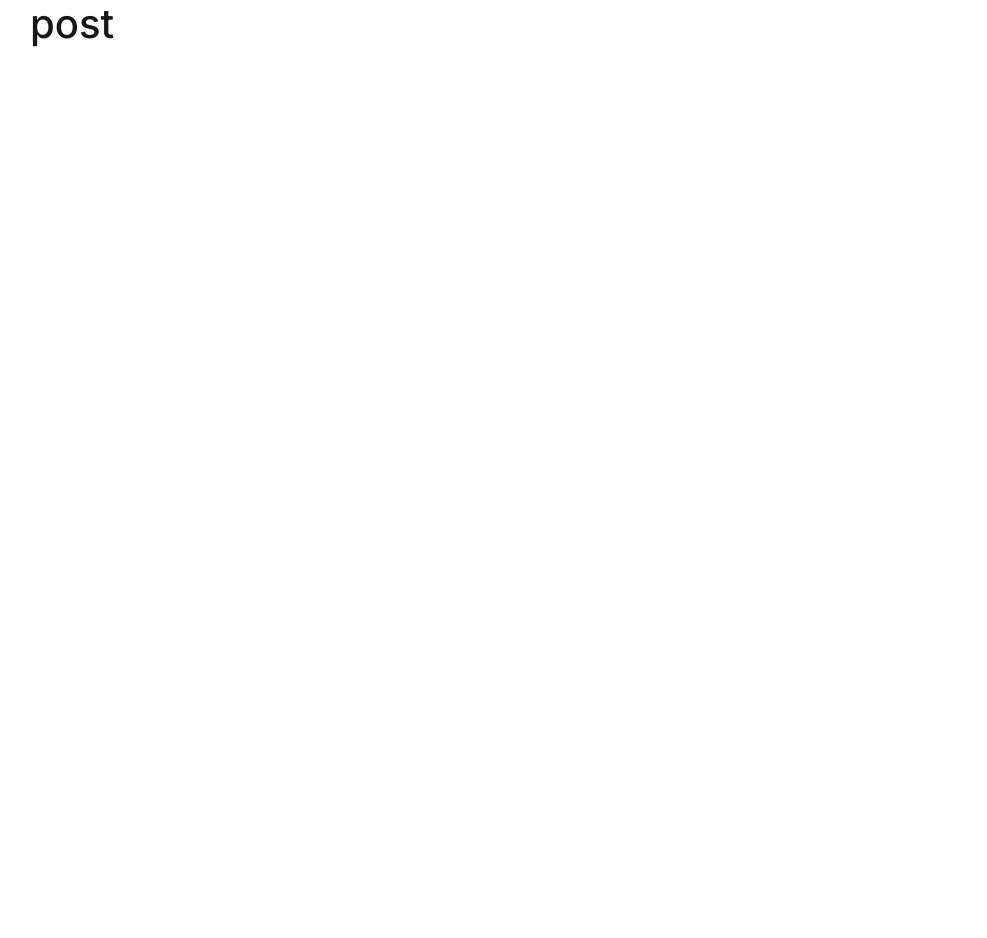
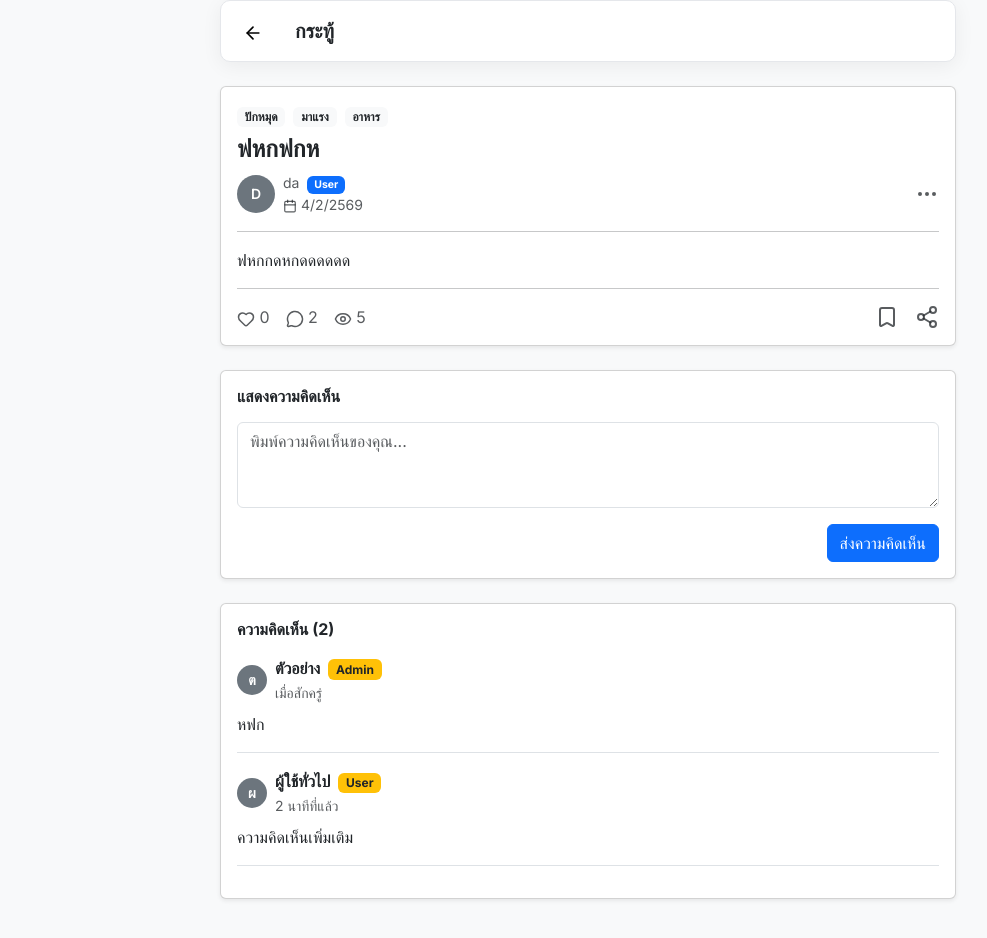
Before and after one commit to Jomzax/project-end, a Next.js app in the folder frontend/: page /post/1 in a window 1280 px wide. Shown: the whole page, without its empty margins (52-1039 px from the left). Before the commit the page ends 800 px from the top, so only its background shows below. Built offline with nearby package versions, Linux system fonts and the light colour scheme.

Commit message:
edit-page-post-detail

```diff
--- a/frontend/src/app/post/[id]/page.js
+++ b/frontend/src/app/post/[id]/page.js
@@ -1,13 +1,216 @@
-export default function PostPage() {
+'use client'
+
+import './post-detail.css'
+import { useParams, useRouter } from 'next/navigation'
+import { useState } from 'react'
+import 'bootstrap/dist/css/bootstrap.min.css'
+import {
+  Heart,
+  MessageCircle,
+  Eye,
+  Calendar,
+  Share2,
+  Bookmark,
+  MoreHorizontal,
+  ArrowLeft,
+} from 'lucide-react'
+
+export default function PostDetailPage() {
+  const { id } = useParams()
+  const router = useRouter()
+
+  // 🔹 mock data (ยังไม่ต่อ backend)
+  const post = {
+    id,
+    title: 'ฟหกฟกห',
+    content: 'ฟหกกดหกดดดดดด',
+    author: 'da',
+    role: 'User',
+    date: '4/2/2569',
+    views: 5,
+    comments: 2,
+    likes: 0,
+    categories: ['ปักหมุด', 'มาแรง', 'อาหาร'],
+  }
+
+  const [commentText, setCommentText] = useState('')
+  const [comments, setComments] = useState([
+    {
+      id: 1,
+      user: 'ตัวอย่าง',
+      role: 'Admin',
+      text: 'หฟก',
+      time: 'เมื่อสักครู่',
+    },
+    {
+      id: 2,
+      user: 'ผู้ใช้ทั่วไป',
+      role: 'User',
+      text: 'ความคิดเห็นเพิ่มเติม',
+      time: '2 นาทีที่แล้ว',
+    },
+  ])
+
+  const handleSubmit = () => {
+    if (!commentText.trim()) return
+
+    const newComment = {
+      id: Date.now(),
+      user: 'คุณ',
+      role: 'User',
+      text: commentText,
+      time: 'เมื่อสักครู่',
+    }
+
+    setComments([newComment, ...comments])
+    setCommentText('')
+  }
+
   return (
-    <>
-      <div className="container">
-        <h1>post</h1>
+    <div className="post-page-wrapper">
+      <div className="container post-container">
+        <div className="row justify-content-center">
+          <div className="col-12 col-md-10 col-lg-8">
+
+            <div className="post-content-wrapper">
+
+              {/* HEADER */}
+              <div className="post-header d-flex align-items-center mb-4">
+                <button
+                  type="button"
+                  className="back-button"
+                  onClick={() => router.back()}
+                >
+                  <ArrowLeft size={20} />
+                </button>
+                <h5 className="mb-0">กระทู้</h5>
+              </div>
+
+              {/* POST CARD */}
+              <div className="card shadow-sm mb-4">
+                <div className="card-body">
+
+                  <div className="mb-2">
+                    {post.categories.map((cat, index) => (
+                      <span key={index} className="badge bg-light text-dark me-2">
+                        {cat}
+                      </span>
+                    ))}
+                  </div>
+
+                  <h4 className="fw-bold">{post.title}</h4>
+
+                  {/* Author */}
+                  <div className="d-flex align-items-center text-muted small mb-3">
+                    <div className="avatar-circle me-2">
+                      {post.author.charAt(0).toUpperCase()}
+                    </div>
+
+                    <div>
+                      <div>
+                        {post.author}
+                        <span className="badge bg-primary ms-2">
+                          {post.role}
+                        </span>
+                      </div>
+                      <div>
+                        <Calendar size={14} className="me-1" />
+                        {post.date}
+                      </div>
+                    </div>
+
+                    <div className="ms-auto">
+                      <MoreHorizontal />
+                    </div>
+                  </div>
+
+                  <hr />
+
+                  <p>{post.content}</p>
+
+                  <hr />
+
+                  <div className="d-flex gap-3 text-muted flex-wrap">
+                    <span><Heart size={18} /> {post.likes}</span>
+                    <span><MessageCircle size={18} /> {post.comments}</span>
+                    <span><Eye size={18} /> {post.views}</span>
+
+                    <div className="ms-auto d-flex gap-3">
+                      <Bookmark />
+                      <Share2 />
+                    </div>
+                  </div>
+
+                </div>
+              </div>
+
+              {/* COMMENT FORM */}
+              <div className="card shadow-sm mb-4">
+                <div className="card-body">
+
+                  <h6 className="fw-bold mb-3">แสดงความคิดเห็น</h6>
+
+                  <textarea
+                    className="form-control mb-3"
+                    rows="3"
+                    placeholder="พิมพ์ความคิดเห็นของคุณ..."
+                    value={commentText}
+                    onChange={(e) => setCommentText(e.target.value)}
+                  />
+
+                  <div className="text-end">
+                    <button
+                      className="btn btn-primary"
+                      onClick={handleSubmit}
+                    >
+                      ส่งความคิดเห็น
+                    </button>
+                  </div>
+
+                </div>
+              </div>
+
+              {/* COMMENT LIST */}
+              <div className="card shadow-sm">
+                <div className="card-body">
+
+                  <h6 className="fw-bold mb-3">
+                    ความคิดเห็น ({comments.length})
+                  </h6>
+
+                  {comments.map((c) => (
+                    <div key={c.id} className="border-bottom pb-3 mb-3">
+
+                      <div className="d-flex align-items-center mb-2">
+                        <div className="avatar-circle small-avatar me-2">
+                          {c.user.charAt(0)}
+                        </div>
+
+                        <div>
+                          <div className="fw-semibold">
+                            {c.user}
+                            <span className="badge bg-warning text-dark ms-2">
+                              {c.role}
+                            </span>
+                          </div>
+                          <small className="text-muted">{c.time}</small>
+                        </div>
+                      </div>
+
+                      <div>{c.text}</div>
+
+                    </div>
+                  ))}
+
+                </div>
+              </div>
+
+            </div>
+          </div>
+        </div>
       </div>
-    </>
+    </div>
   )
+
+
 }
-
-// export default function PostDetail({ params }) {
-//   return <div>Post ID: {params.id}</div>
-// }
--- /dev/null
+++ b/frontend/src/app/post/[id]/post-detail.css
@@ -0,0 +1,79 @@
+/* ===== Page Background ===== */
+.post-page-wrapper {
+  background-color: #f8f9fa;
+  min-height: 100vh;
+}
+
+/* ===== จำกัดความกว้างให้พอดีเส้น ===== */
+.post-container {
+  max-width: 900px;
+}
+
+/* Center ตรงกลางเสมอ */
+.post-container {
+  margin-left: auto;
+  margin-right: auto;
+}
+
+/* ===== Header ===== */
+.post-header {
+    display: flex;
+    align-items: center;
+    gap: 10px;
+    background: #fff;
+    padding: 12px;
+    margin-bottom: 20px;
+    border-radius: 10px;
+    border: 1px solid #e5e7eb;
+    box-shadow: 0 4px 20px rgba(0, 0, 0, 0.06);
+}
+
+/* ===== Layout Wrapper ===== */
+.post-content-wrapper {
+  padding-bottom: 40px;
+}
+
+/* ===== Header ===== */
+.post-header h5 {
+  font-weight: 600;
+}
+
+.back-button {
+  border: none;
+  background: #ffffff;
+  border-radius: 8px;
+  padding: 6px 10px;
+  margin-right: 12px;
+  transition: 0.2s;
+}
+
+.back-button:hover {
+  background-color: #e9ecef;
+}
+
+/* ===== Avatar ===== */
+.avatar-circle {
+  width: 38px;
+  height: 38px;
+  background-color: #6c757d;
+  color: white;
+  border-radius: 50%;
+  display: flex;
+  align-items: center;
+  justify-content: center;
+  font-weight: 600;
+}
+
+.small-avatar {
+  width: 30px;
+  height: 30px;
+  font-size: 14px;
+}
+
+/* ===== Responsive Adjustments ===== */
+@media (max-width: 768px) {
+
+  .card {
+    border-radius: 12px;
+  }
+}
```
